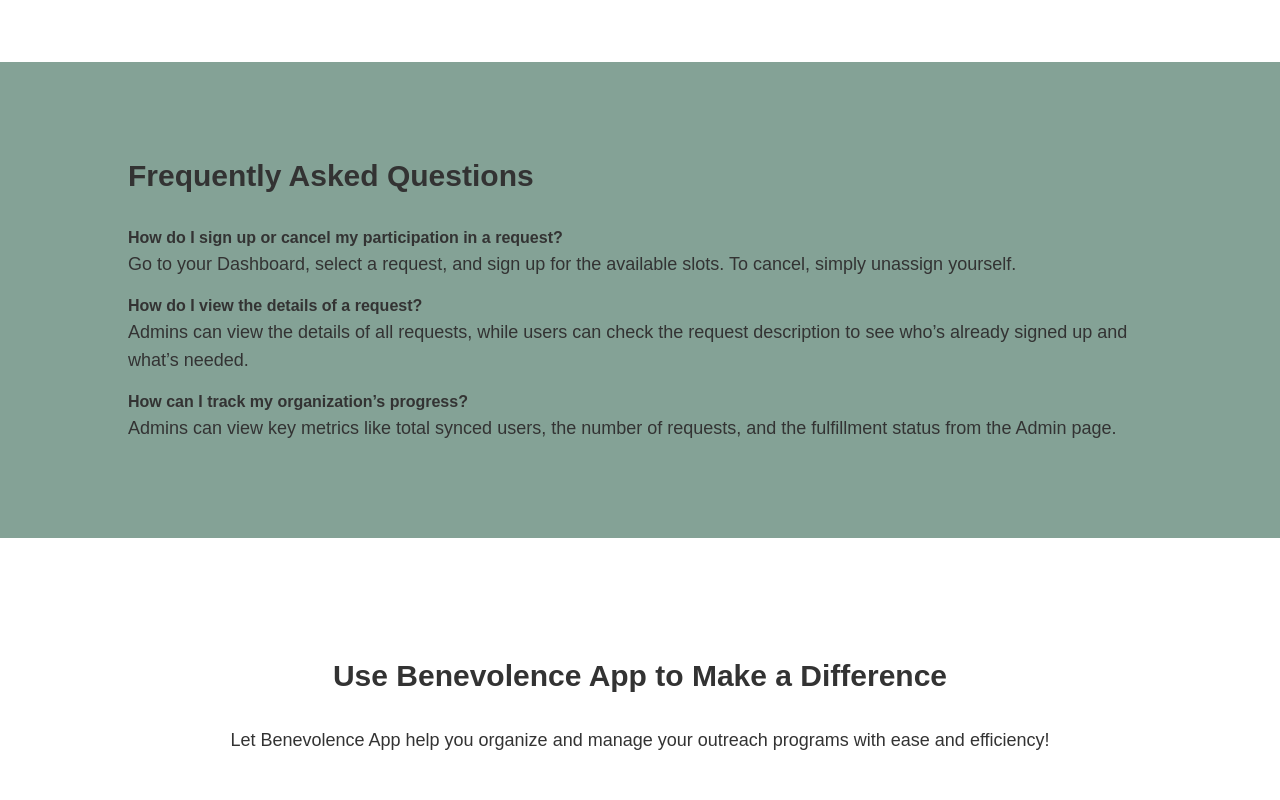
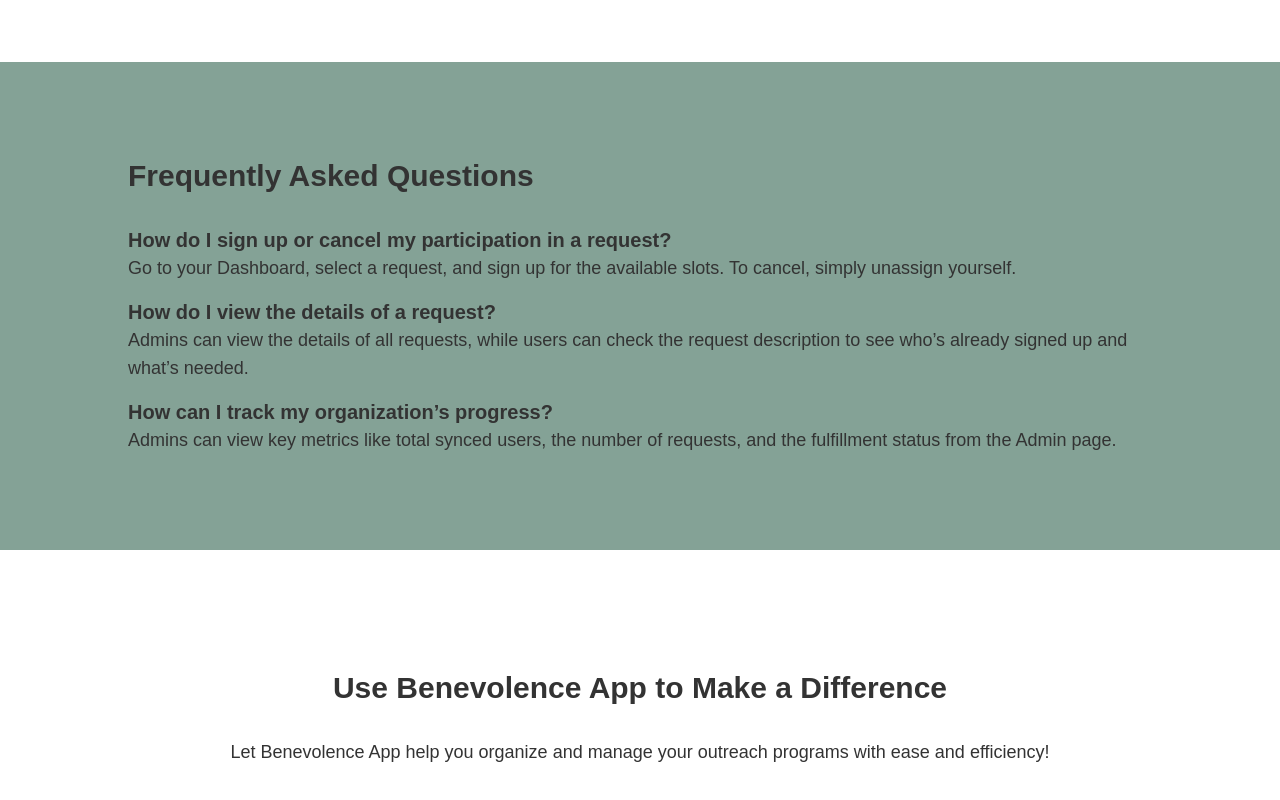
Before and after one commit to hdlane/benevolence-app-client, a React (Vite) app: page / in a window 1280 px wide. Shown: the part 3225-4025 px from the top of the page. Built offline with nearby package versions, Linux system fonts and the light colour scheme; no server answers.

Commit message:
Adjust styling on home page.

```diff
--- a/src/pages/Home/index.tsx
+++ b/src/pages/Home/index.tsx
@@ -128,11 +128,11 @@
                 <section className="bg-[#84A296]">
                     <div className="max-w-screen-lg mx-auto">
                         <h3 className="text-3xl font-semibold mb-4">Frequently Asked Questions</h3>
-                        <h4 className="font-semibold">How do I sign up or cancel my participation in a request?</h4>
+                        <h4 className="text-xl font-semibold">How do I sign up or cancel my participation in a request?</h4>
                         <p>Go to your Dashboard, select a request, and sign up for the available slots. To cancel, simply unassign yourself.</p>
-                        <h4 className="font-semibold mt-4">How do I view the details of a request?</h4>
+                        <h4 className="text-xl font-semibold mt-4">How do I view the details of a request?</h4>
                         <p>Admins can view the details of all requests, while users can check the request description to see who’s already signed up and what’s needed.</p>
-                        <h4 className="font-semibold mt-4">How can I track my organization’s progress?</h4>
+                        <h4 className="text-xl font-semibold mt-4">How can I track my organization’s progress?</h4>
                         <p>Admins can view key metrics like total synced users, the number of requests, and the fulfillment status from the Admin page.</p>
                     </div>
                 </section>
```
